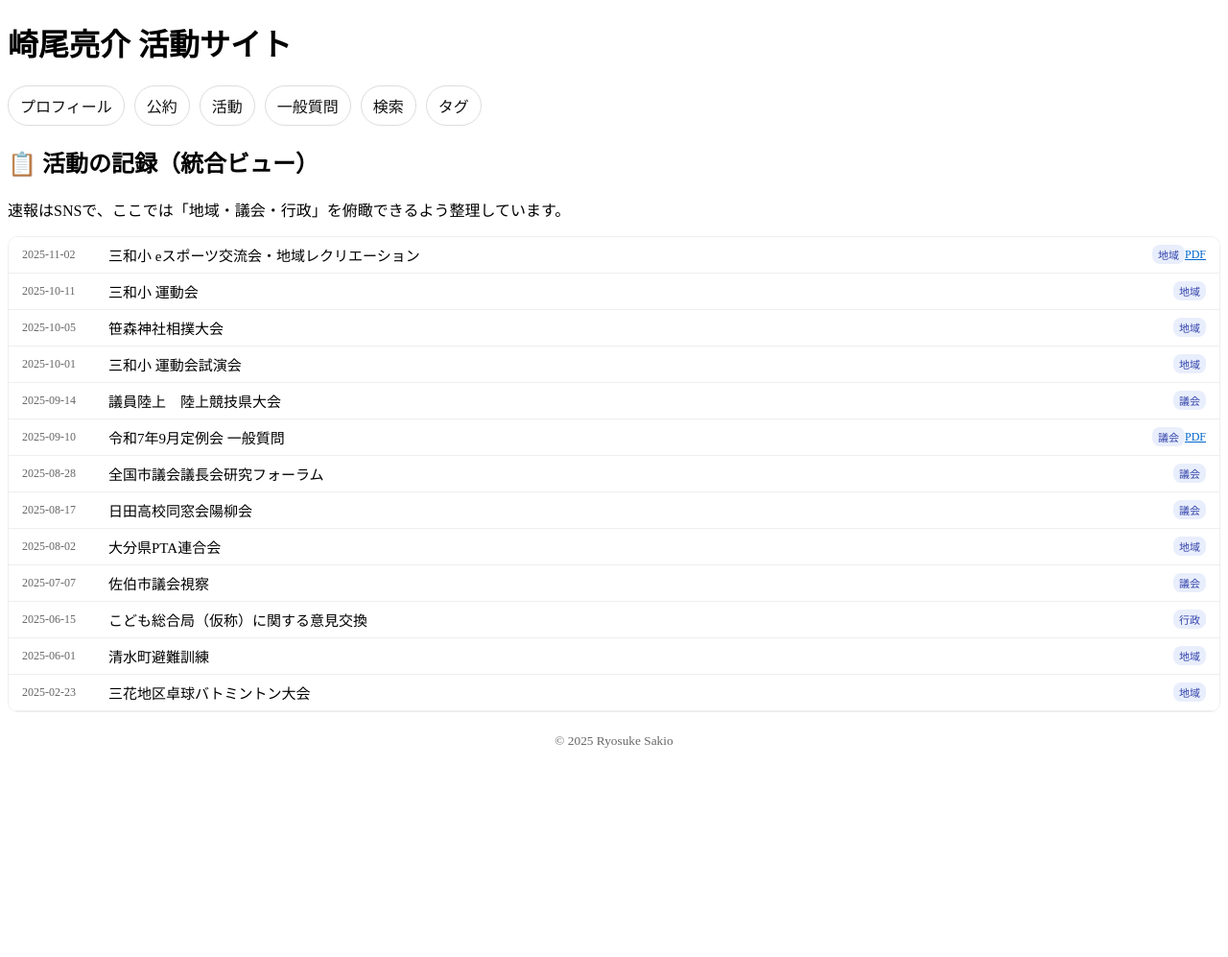
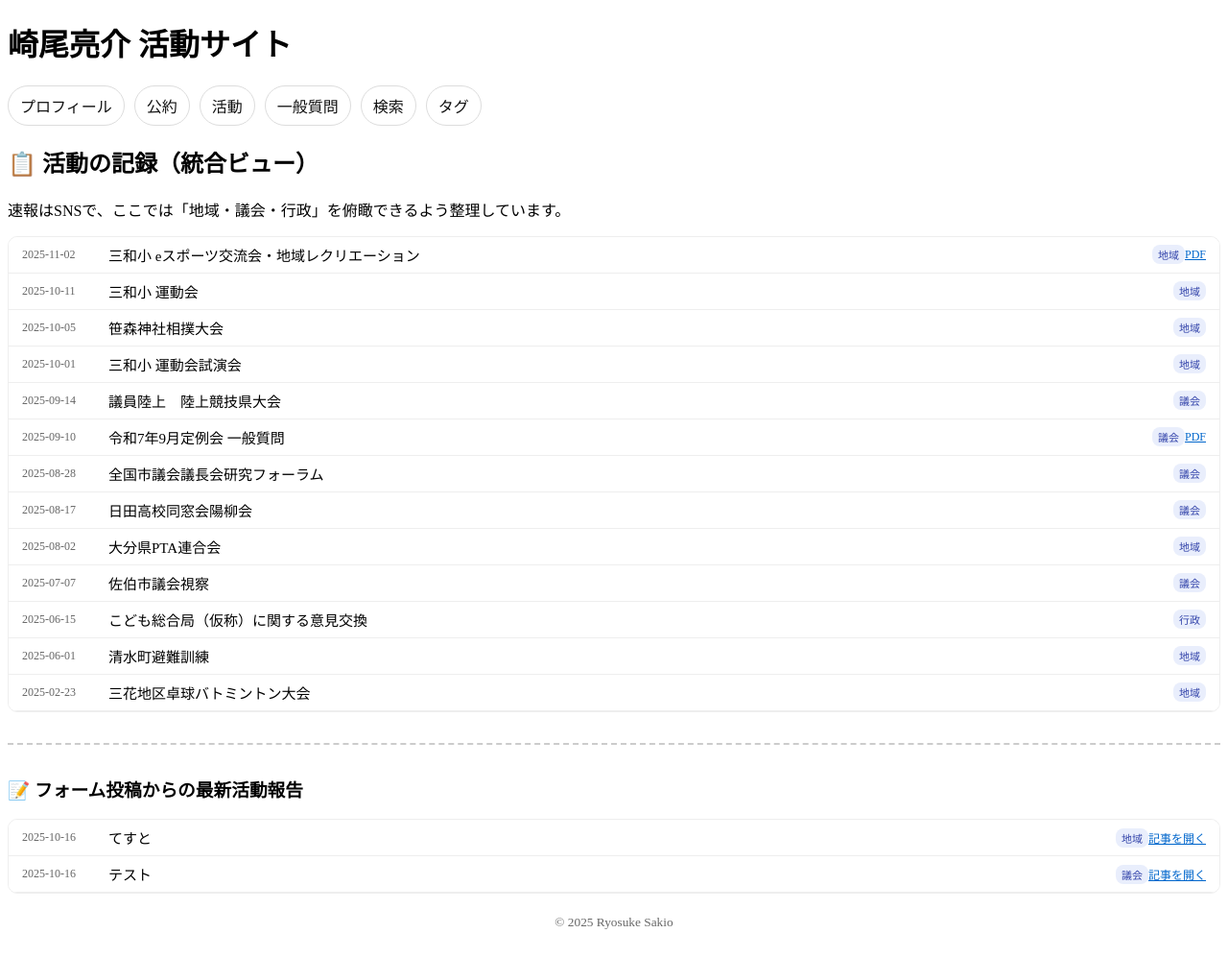
Before and after one commit to sakioryousuke-eng/activity-site, a Jekyll site: the page built from pages/activity.html, in a window 1280 px wide. Shown: the whole page at 96% size. Built offline with Jekyll 4.4.1, drawn with Linux system fonts in a browser that asks for light colours; before the commit the page ends 900 px from its top, so only the background shows below that.

Commit message:
Refactor activity list display and add posts section

```diff
--- a/pages/activity.html
+++ b/pages/activity.html
@@ -25,6 +25,7 @@ permalink: /pages/activity.html
 @media (min-width: 768px) { .activity-list { font-size: 15px; } .activity-list summary { padding: 8px 14px; } }
 </style>
 
+<!-- ▼ 旧データ(activity.yml)の表示 -->
 {% assign list = site.data.activity.items | default: site.data.activity %}
 {% assign sorted = list | sort: "date" | reverse %}
 
@@ -47,9 +48,7 @@ permalink: /pages/activity.html
       {% if i.image %}<p><img src="{{ i.image | relative_url }}" alt="" style="max-width:100%;border-radius:8px;border:1px solid #eee"></p>{% endif %}
       {% if i.summary %}<p>{{ i.summary }}</p>{% endif %}
       {% if i.tags %}
-        <p>
-          {% for t in i.tags %}<span class="tagpill">{{ t }}</span>{% endfor %}
-        </p>
+        <p>{% for t in i.tags %}<span class="tagpill">{{ t }}</span>{% endfor %}</p>
       {% endif %}
       {% if i.pdf %}
         <p><a class="pdf-link" href="{{ i.pdf | relative_url }}">📄 PDFを開く</a></p>
@@ -58,3 +57,36 @@ permalink: /pages/activity.html
   </details>
   {% endfor %}
 </div>
+
+<!-- ▼ 自動投稿(_posts)の反映 -->
+<hr style="margin:2em 0;border:0;border-top:2px dashed #ccc;">
+<h3>📝 フォーム投稿からの最新活動報告</h3>
+
+<div class="activity-list">
+  {% assign posts = site.posts | sort: "date" | reverse %}
+  {% for post in posts %}
+  <details>
+    <summary>
+      <div class="info">
+        <span class="date">{{ post.date | date: "%Y-%m-%d" }}</span>
+        <span class="title">{{ post.title }}</span>
+        {% if post.categories and post.categories.size > 0 %}
+          <span class="badge">{{ post.categories | join: ", " }}</span>
+        {% endif %}
+      </div>
+      <a class="link" href="{{ post.url | relative_url }}">記事を開く</a>
+    </summary>
+    <div class="more">
+      {% if post.images and post.images.size > 0 %}
+        <p><img src="{{ post.images[0] | relative_url }}" alt="" style="max-width:100%;border-radius:8px;border:1px solid #eee"></p>
+      {% endif %}
+      {% if post.excerpt %}
+        <p>{{ post.excerpt }}</p>
+      {% endif %}
+      {% if post.tags %}
+        <p>{% for tag in post.tags %}<span class="tagpill">{{ tag }}</span>{% endfor %}</p>
+      {% endif %}
+    </div>
+  </details>
+  {% endfor %}
+</div>
```
